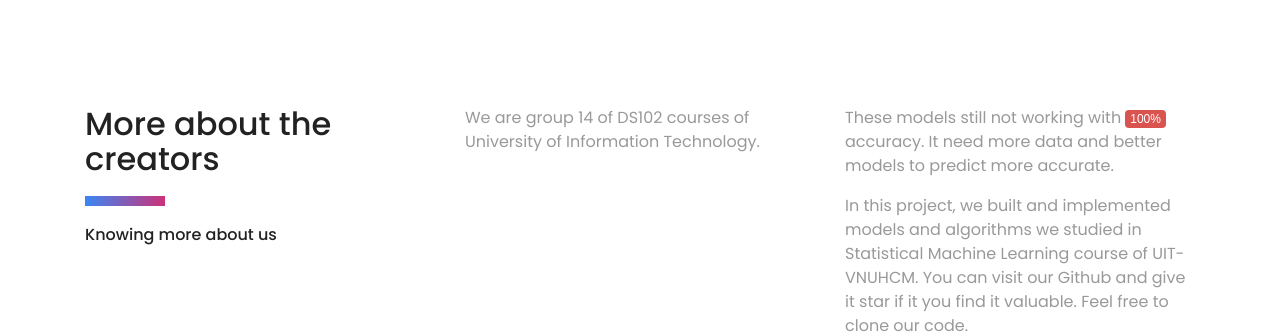
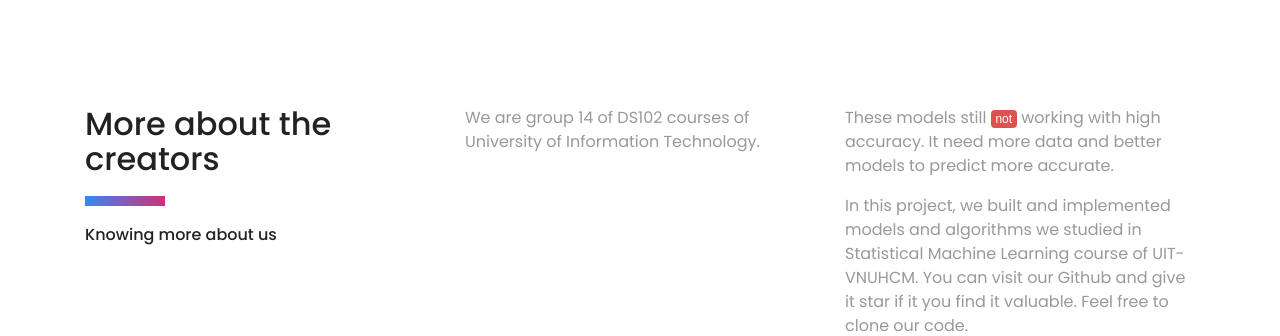
Before and after one commit to TomatoFT/Speech-Emotion-Recognition, a Flask app: page / in a window 1280 px wide. Shown: the part 834-1170 px from the top of the page. Run offline with Flask 2, Linux system fonts and the light colour scheme; some libraries are stand-ins or nearby versions.

Commit message:
Some changing

```diff
--- a/templates/index.html
+++ b/templates/index.html
@@ -63,7 +63,7 @@
 			</div>
 			<div class="col-md-4">
 				<p>
-					These models still not working with <span class="badge badge-danger">100% </span> accuracy. It need more data and better models to predict more accurate.
+					These models still <span class="badge badge-danger">not </span> working with high accuracy. It need more data and better models to predict more accurate.
 				</p>
 				<p>
 					 In this project, we built and implemented models and algorithms we studied in Statistical Machine Learning course of UIT-VNUHCM. You can visit our Github and give it star if it you find it valuable. Feel free to clone our code.
```
Also changed, not shown: index.py (renamed from app.py), 2 other files.
